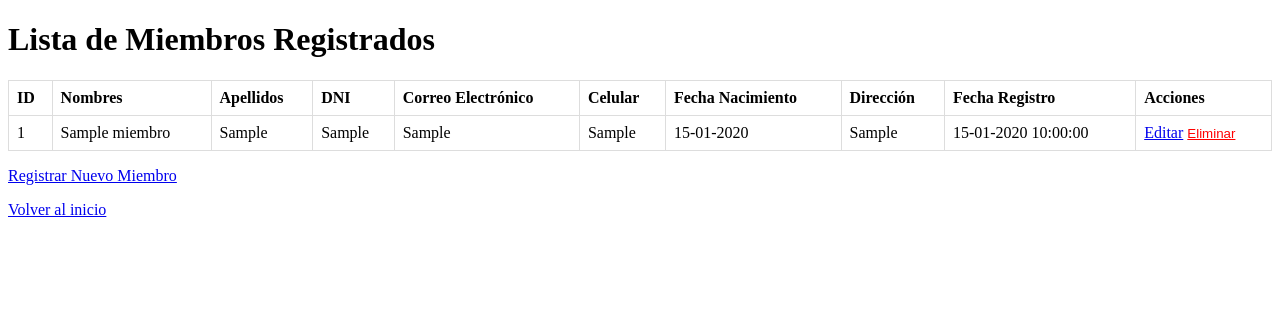
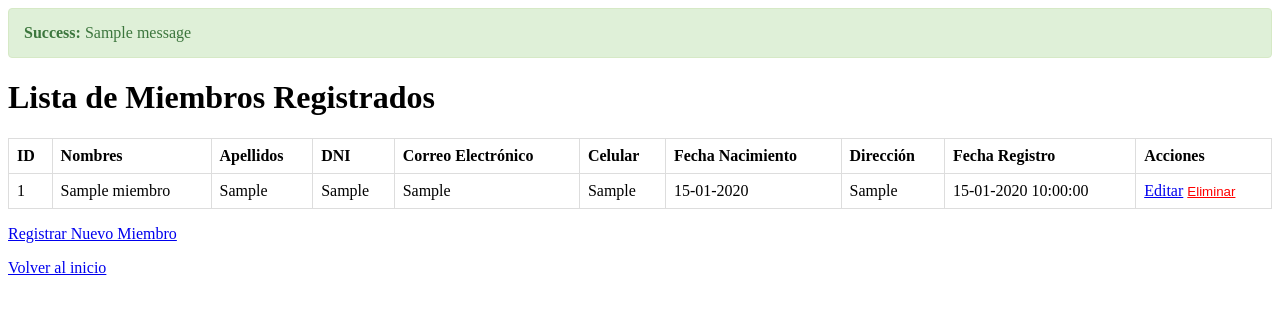
Before and after one commit to jlescanog/gestion-salones, a Flask app: page /miembros in a window 1280 px wide. Shown: the top 314 px of the page. Run offline with Flask 3, Linux system fonts and the light colour scheme; tables that the repository leaves empty hold one stand-in row (values such as "Sample post"); one stand-in notice (Sample message) is shown.

Commit message:
feat: add flash messages for member management actions and create member list view

```diff
--- a/app.py
+++ b/app.py
@@ -1,4 +1,4 @@
-from flask import Flask, render_template, request, redirect, url_for
+from flask import Flask, render_template, request, redirect, url_for, flash
 from flask_sqlalchemy import SQLAlchemy
 import os
 import datetime
@@ -7,6 +7,7 @@ import datetime
 basedir = os.path.abspath(os.path.dirname(__file__))
 
 app = Flask(__name__)
+app.config['SECRET_KEY'] = 'clave-secreta'
 
 # Configuración de la base de datos
 app.config['SQLALCHEMY_DATABASE_URI'] = 'sqlite:///' + os.path.join(basedir, 'gestion_congregacion.db')
@@ -73,8 +74,7 @@ def ruta_registrar_miembro():
         db.session.add(nuevo_miembro)
         # Confirmar los cambios en la base de datos
         db.session.commit()
-
-        # Redirigir a alguna página (ej. la página de inicio o una de confirmación)
+        flash('¡Miembro registrado exitosamente!', 'success')
         return redirect(url_for('ver_miembros'))
 
     # Si el método es GET, simplemente muestra el formulario
@@ -119,7 +119,7 @@ def ruta_editar_miembro(miembro_id):
         # Confirmar los cambios en la base de datos
         try:
             db.session.commit()
-            # Podríamos añadir un mensaje flash de éxito aquí
+            flash('¡Cambios guardados correctamente!', 'success')
             return redirect(url_for('ver_miembros'))
         except Exception as e:
             db.session.rollback() # Revertir cambios si hay un error
@@ -141,6 +141,7 @@ def ruta_eliminar_miembro(miembro_id):
     try:
         db.session.delete(miembro_para_eliminar)
         db.session.commit()
+        flash('Miembro eliminado.', 'info')
         # Podríamos añadir un mensaje flash de éxito aquí: "Miembro eliminado correctamente."
     except Exception as e:
         db.session.rollback()
--- a/templates/ver_miembros.html
+++ b/templates/ver_miembros.html
@@ -19,6 +19,16 @@
     </style>
 </head>
 <body>
+
+    {% with messages = get_flashed_messages(with_categories=true) %}
+        {% if messages %}
+            {% for category, message in messages %}
+                <div style="padding: 15px; margin-bottom: 20px; border: 1px solid transparent; border-radius: 4px; color: #3c763d; background-color: #dff0d8; border-color: #d6e9c6;">
+                    <strong>{{ category.capitalize() if category != 'message' else 'Mensaje' }}:</strong> {{ message }}
+                </div>
+            {% endfor %}
+        {% endif %}
+    {% endwith %}
     <h1>Lista de Miembros Registrados</h1>
 
     {% if miembros %}  <table>
```
